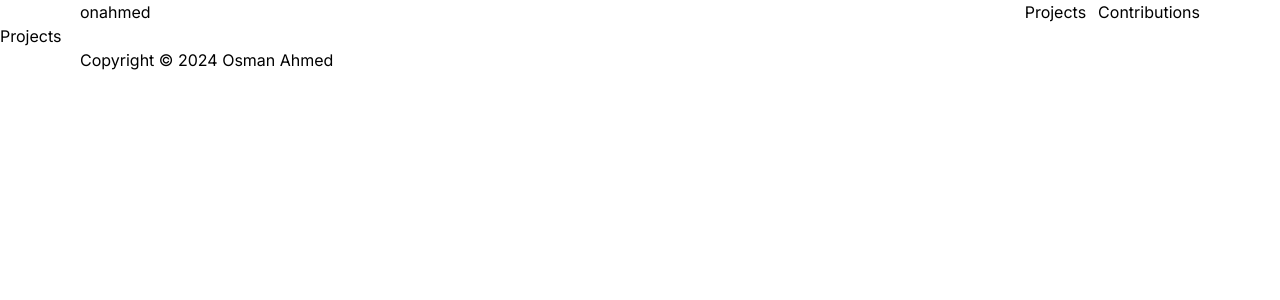
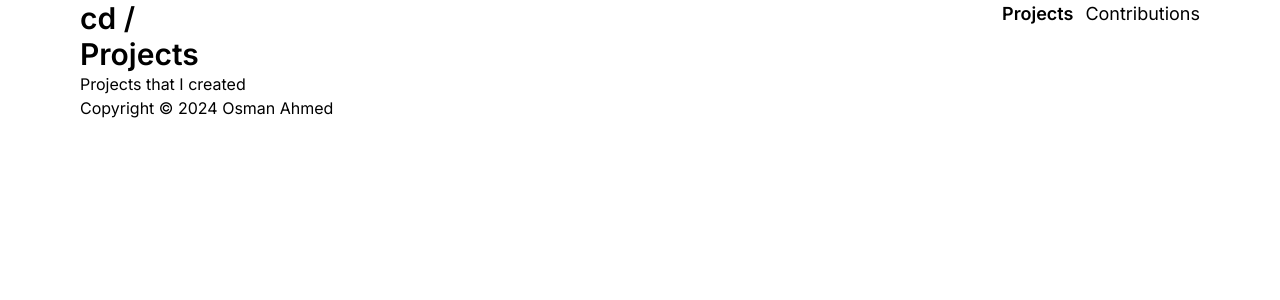
Before and after one commit to alpedia0/onahmed.com, a Next.js app: page /projects in a window 1280 px wide. Shown: the top 300 px of the page. Built offline with nearby package versions, Linux system fonts and the light colour scheme.

Commit message:
update header & add tailwind css eslint plugin

```diff
--- a/package.json
+++ b/package.json
@@ -12,7 +12,8 @@
   "dependencies": {
     "next": "14.2.5",
     "react": "^18",
-    "react-dom": "^18"
+    "react-dom": "^18",
+    "tailwind-merge": "^2.4.0"
   },
   "devDependencies": {
     "@stylistic/eslint-plugin": "^2.3.0",
@@ -21,6 +22,7 @@
     "@types/react-dom": "^18",
     "eslint": "^8",
     "eslint-config-next": "14.2.5",
+    "eslint-plugin-tailwindcss": "^3.17.4",
     "postcss": "^8",
     "tailwindcss": "^3.4.1",
     "typescript": "^5"
--- a/src/app/contributions/page.tsx
+++ b/src/app/contributions/page.tsx
@@ -1,7 +1,7 @@
 export default function ContributionsPage() {
   return (
-    <div>
-      <h1>Contributions</h1>
+    <div className={'container'}>
+      <h1 className={'text-3xl font-semibold'}>Contributions</h1>
     </div>
   )
 }
--- a/src/app/header.tsx
+++ b/src/app/header.tsx
@@ -1,19 +1,39 @@
+'use client';
+
 import Link from "next/link";
+import { usePathname } from 'next/navigation'
+import {twMerge} from "tailwind-merge";
 
 export function Header() {
+  const currentPathname: string = usePathname();
+
   return (
     <header>
-      <nav className='flex justify-between container'>
+      <nav className='container flex justify-between'>
         <div>
-          <Link href='/'>onahmed</Link>
+          <Link href='/' className={'text-3xl font-semibold'}>cd /</Link>
         </div>
         <div>
-          <ul className='flex gap-x-3'>
+          <ul className='flex gap-x-3 text-lg'>
             <li>
-              <Link href={'/projects'}>Projects</Link>
+              <Link
+                href={'/projects'}
+                className={twMerge(
+                  (currentPathname === '/projects') && ('font-semibold')
+                )}
+              >
+                Projects
+              </Link>
             </li>
             <li>
-              <Link href={'/contributions'}>Contributions</Link>
+              <Link
+                href={'/contributions'}
+                className={twMerge(
+                  (currentPathname === '/contributions') && ('font-semibold')
+                )}
+              >
+                Contributions
+              </Link>
             </li>
           </ul>
         </div>
--- a/src/app/page.tsx
+++ b/src/app/page.tsx
@@ -1,8 +1,14 @@
 export default function HomePage() {
   return (
     <div className={'container'}>
-      <h1>Osman Ahmed</h1>
+      <h1 className={'text-3xl font-semibold'}>Osman Ahmed</h1>
 
+      <div>
+        <ul>
+          <li>GitHub</li>
+          <li>LinkedIn</li>
+        </ul>
+      </div>
     </div>
   );
 }
--- a/src/app/projects/page.tsx
+++ b/src/app/projects/page.tsx
@@ -1,7 +1,8 @@
 export default function ProjectsPage() {
   return (
-    <div>
-      <h1>Projects</h1>
+    <div className={'container'}>
+      <h1 className={'text-3xl font-semibold'}>Projects</h1>
+      <p>Projects that I created</p>
     </div>
   )
 }
```
Also changed, not shown: .eslintrc.json, 1 other file (tests, documents, lock files or other folders).
